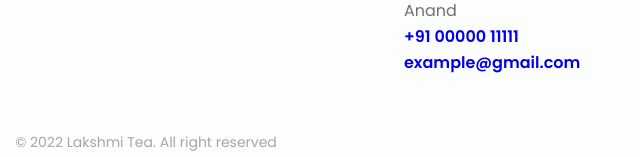
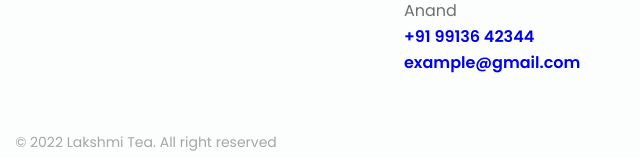
Before and after one commit to rudra3105/lakshmitea, a plain HTML site: page index.html in a window 1280 px wide. Shown: the part 3058-3215 px from the top of the page, 494-1134 px from the left. Drawn offline with nearby package versions, Linux system fonts and the light colour scheme.

Commit message:
Update index.html

```diff
--- a/index.html
+++ b/index.html
@@ -335,7 +335,7 @@
                     </div>
 
                     <div class="contact__button">
-                        <a href="tel: +91 75749 03180" class="button">Contact us</a>
+                        <a href="tel: +91 99136 42344" class="button">Contact us</a>
                     </div>
                 </div>
             </section>
@@ -379,7 +379,7 @@
                         <li>Near <a href="http://mbit.edu.in/"
                             target="_blank"><strong>Madhuben And Bhanubhai Patel Institute of Technology,</strong></a></li>
                         <li>New Vallabh Vidyanagar, Anand</li>
-                        <li> <a href="tel: +91 00000 11111"><strong>+91 00000 11111</strong></a></li>
+                        <li> <a href="tel: +91 99136 42344"><strong>+91 99136 42344</strong></a></li>
                         <li><a href="mailto: example@gmail.com"><strong>example@gmail.com</strong></a></li>
                     </ul>
                 </div>
```
